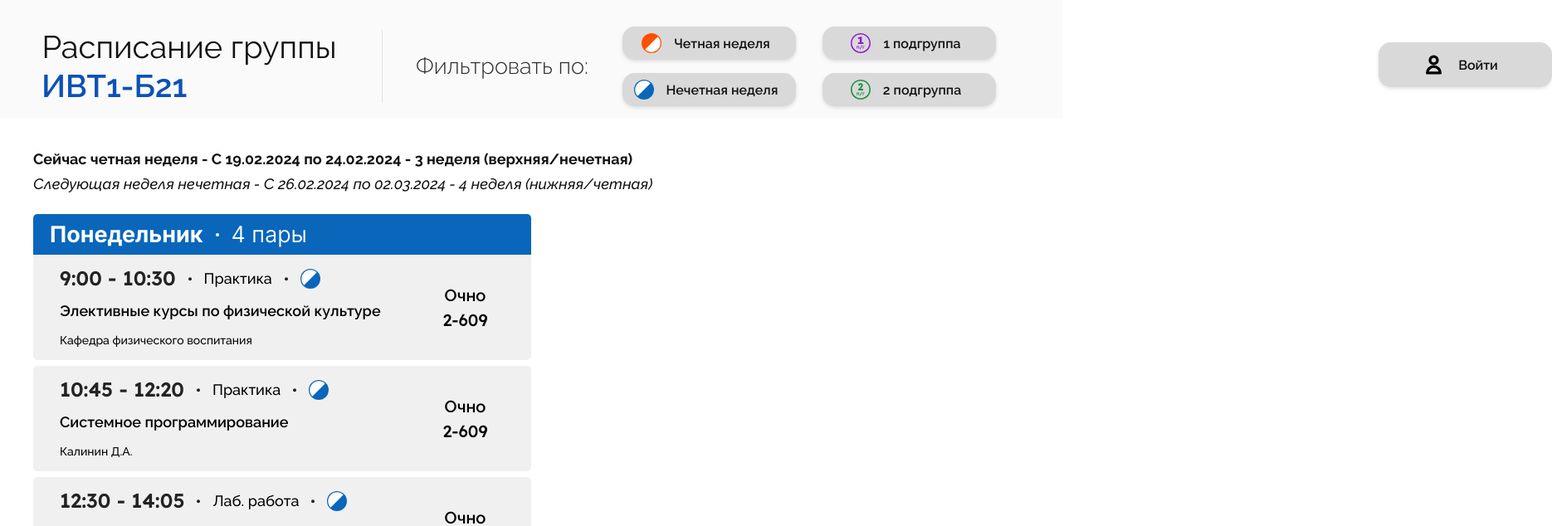
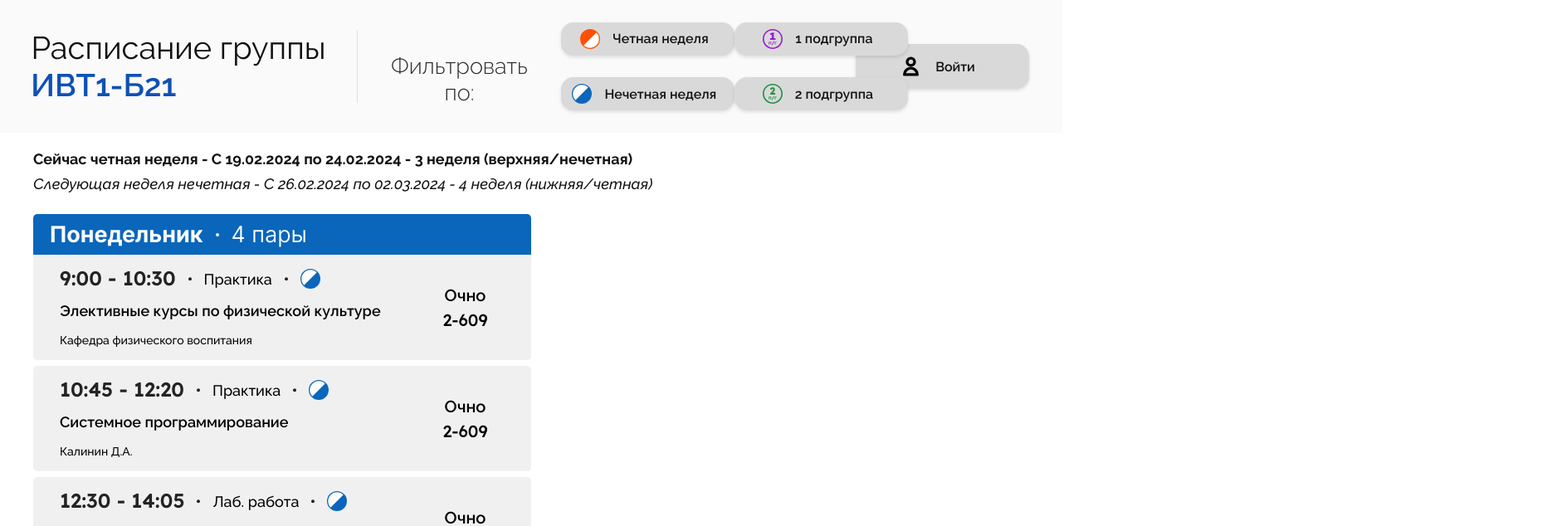
Before and after one commit to kiespetch1/unischedule-frontend, a React (Create React App) app: page / in a window 1280 px wide. Shown: the top 634 px of the page at 83% size, 1870 px wide, since content can reach past the window. Built offline with nearby package versions, Linux system fonts and the light colour scheme.

Commit message:
хедер теперь может растягиваться

```diff
--- a/src/EvenWeekButton.js
+++ b/src/EvenWeekButton.js
@@ -11,7 +11,7 @@ const EvenWeekButton = ({ label}) => {
     display: "inline-flex",
   };
   return (
-    <button className="filter-button2">
+    <button className="filter-button1">
       <span className="button-content">
         <IconMenu style={iconStyle} />
         <span className="filter-button-text">{label}</span>
--- a/src/FirstSubgroupButton.js
+++ b/src/FirstSubgroupButton.js
@@ -11,7 +11,7 @@ const FirstSubgroupButton = ({ label}) => {
     display: "inline-flex",
   };
   return (
-    <button className="filter-button3">
+    <button className="filter-button1">
       <span className="button-content">
         <IconMenu style={iconStyle} />
         <span className="filter-button-text">{label}</span>
--- a/src/Header.js
+++ b/src/Header.js
@@ -8,18 +8,29 @@ import LoginButton from "./LoginButton"
 
 const Header = () => {
     return (
-    <header className="headerFlex">
+        <div className="header-rect">
+            <div className="header60">
+                <div className="logoBlock">
                     <h1 className="logoText">Расписание группы</h1>
                     <h1 className="groupText">ИВТ1-Б21</h1>
-      <div className="divider1"></div>
-      <div className="header-rect"></div>
+                </div>
+                <div className="headerDivider"></div>
                 <h2 className="filterText">Фильтровать по:</h2>
+                <div className="buttonsBlock">
+
+                    <div className="weekButtons">
                         <OddWeekButton label="Четная неделя"/>
                         <EvenWeekButton label="Нечетная неделя"/>
+                    </div>
+                    <div className="weekButtons">
                         <FirstGroupButton label="1 подгруппа"/>
                         <SecondGroupButton label="2 подгруппа"/>
+                    </div>
+                </div>
+            </div>
             <LoginButton label="Войти"/>
-    </header>
+        </div>
+
     );
 };
 
--- a/src/Monday.js
+++ b/src/Monday.js
@@ -13,7 +13,6 @@ const Monday = () => {
   };
   const signStyle = {
     flexGrow: "1",
-    height: "100%",
     paddingRight: "15px",
     width: "24px",
     height: "24px",
--- a/src/SecondSubgroupButton.js
+++ b/src/SecondSubgroupButton.js
@@ -11,7 +11,7 @@ const SecondSubgroupButton = ({ label}) => {
     display: "inline-flex",
   };
   return (
-    <button className="filter-button4">
+    <button className="filter-button1">
       <span className="button-content">
         <IconMenu style={iconStyle} />
         <span className="filter-button-text">{label}</span>
--- a/src/index.css
+++ b/src/index.css
@@ -21,17 +21,65 @@ header {
     position: relative;
 }
 
-.headerFlex{
+.headerFlex {
+    width: 100%;
+    max-width: 1920px;
+    height: 160px;
+    justify-content: space-between;
+    align-items: center;
+
+    display: flex;
+}
+
+.header-rect {
+    /* футер */
+
+    width: 100%;
+
+    max-width: 1920px;
+    height: 160px;
+    z-index: -1;
+    justify-content: space-between;
+    align-items: center;
+
+    display: flex;
+
+    background: #fafafafa;
+}
+
+@media screen and (min-width: 1920px) {
+    .header-rect {
+        margin: 0 auto;
+    }
+}
+
+.header60 {
+    width: 65%;
+    max-width: 1920px;
+    height: 160px;
+    justify-content: space-between;
+    align-items: center;
+
+    display: flex;
+
+    background: #fafafafa;
+}
+
+.logoBlock {
+    display: flex;
+    flex-direction: column;
+    align-items: flex-start;
+    justify-content: space-between;
+    padding: 0 37px;
 
 }
 
 .logoText {
     /* Расписание группы */
-  position: absolute;
+    position: relative;
     width: 356px;
     height: 45px;
-  left: 50px;
-  top: 34px;
+
     margin: 0;
     padding: 0;
 
@@ -46,9 +94,7 @@ header {
 
 .groupText {
     /* ИВТ1-Б21 */
-  position: absolute;
-  left: 50px;
-  top: 81px;
+    position: relative;
     margin: 0;
     padding: 0;
 
@@ -60,10 +106,9 @@ header {
     color: #0e51b5;
 }
 
-.divider1 {
+.headerDivider {
     /* дивидер */
-  position: absolute;
-  width: 0px;
+    width: 0;
     height: 88px;
     left: 460px;
     top: 36px;
@@ -73,28 +118,12 @@ header {
     border-left: 1px solid #e1e1e1;
 }
 
-.header-rect {
-  /* футер */
-  position: fixed;
-
-  width: 100%;
-  height: 17.9%;
-  z-index: -1;
-
-  display: flex;
-  max-width: 1920px;
-  background: #fafafafa;
-}
-
 .filterText {
     /* Фильтровать по: */
 
-  position: absolute;
     height: 32px;
-  left: 501px;
-  top: 64px;
     margin: 0;
-  padding: 0;
+    padding: 0 40px;
 
     font-family: "Raleway";
     font-style: normal;
@@ -106,14 +135,29 @@ header {
 
     color: #2b2b2b;
 }
+
+.weekButtons {
+    display: flex;
+    flex-direction: column;
+    align-items: center;
+    justify-content: space-evenly;
+    height: 100%;
+}
+
+.buttonsBlock{
+    display: flex;
+    flex-direction: row;
+    align-items: center;
+    justify-content: space-around;
+    height: 100%;
+}
+
 .filter-button1 {
     /* Rectangle 13 */
 
-  position: absolute;
+    position: relative;
     width: 209px;
     height: 40px;
-  left: 750px;
-  top: 32px;
     border: none;
 
     background: #d9d9d9;
@@ -124,12 +168,8 @@ header {
 
 .filter-button2 {
     /* Rectangle 13 */
-
-  position: absolute;
     width: 209px;
     height: 40px;
-  left: 750px;
-  top: 88px;
     border: none;
 
     background: #d9d9d9;
@@ -183,13 +223,10 @@ header {
 
 .login-button {
     /* Rectangle 13 */
-
-  position: absolute;
     width: 209px;
     height: 54px;
-  left: 1661px;
-  top: 51px;
     border: none;
+    margin-right: 40px;
 
     background: #d9d9d9;
     /* тень */
@@ -340,6 +377,7 @@ header {
     padding-left: 32px;
     padding-right: 16px;
 }
+
 .classTime {
     /* 9:00 - 10:30 */
 
@@ -391,6 +429,7 @@ header {
     font-style: normal;
     font-weight: 450;
     font-size: 18px;
+    padding-top: 0.5%;
     /* or 16px */
     display: flex;
     align-items: center;
```
Lines whose indentation alone changed are shown as unchanged.
